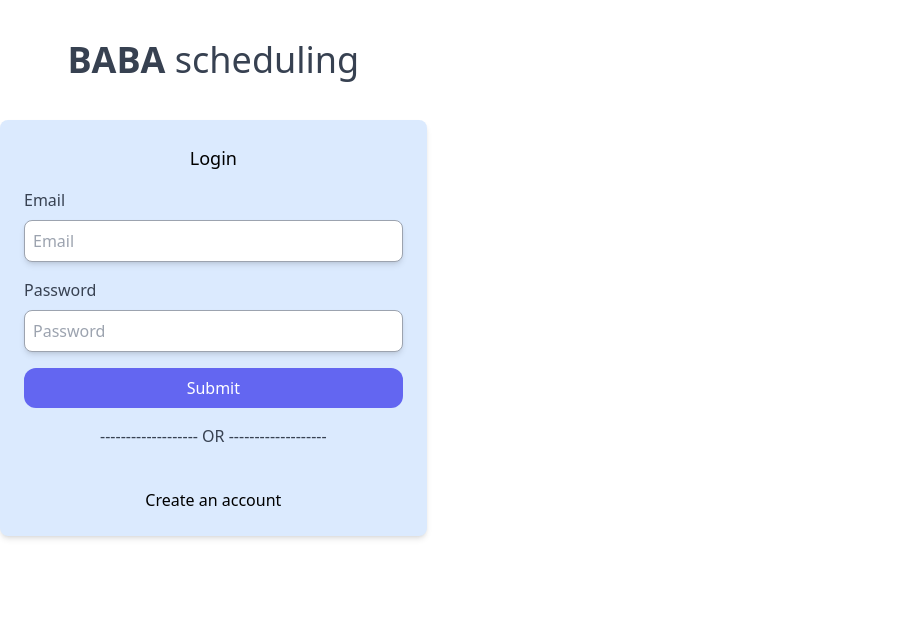
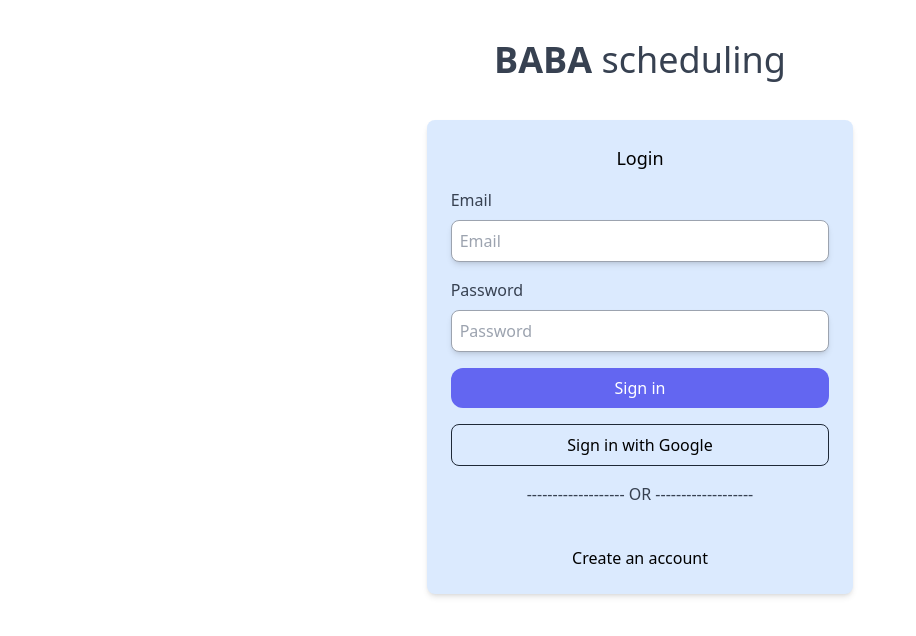
Before and after one commit to Bwise1/baba-scheduling, a Next.js app: page /login in a window 1280 px wide. Shown: the top 636 px of the page, without its empty margins (0-916 px from the left). Built offline with nearby package versions, Linux system fonts and the light colour scheme.

Commit message:
first login page commit part2

```diff
--- a/src/app/login/page.tsx
+++ b/src/app/login/page.tsx
@@ -21,7 +21,7 @@ const LoginPage: NextPage = () => {
     onSubmit={handleSubmit}
 
   >
-    <div className=" h-4/6 w-1/3 top-1/2">
+    <div className=" h-4/6 w-1/3 top-1/2 m-auto">
     <div className="text-center pt-10 pb-8">
     <label
         className="block mb-2 text-gray-700 text-4xl"
@@ -65,8 +65,13 @@ const LoginPage: NextPage = () => {
       type="submit"
       className="bg-indigo-500 text-white py-2 px-4 hover:bg-indigo-800 rounded-xl w-full self-center"
     >
-      Submit
+      Sign in
     </button>
+    <div className="border border-gray-800 p-2 rounded-lg text-center mt-4 hover:bg-neutral-300">
+     <Link href="">
+      Sign in with Google
+     </Link>
+    </div>
     <label
         className="block font-medium mb-2 text-gray-700 pt-4 text-center"
       >
```
